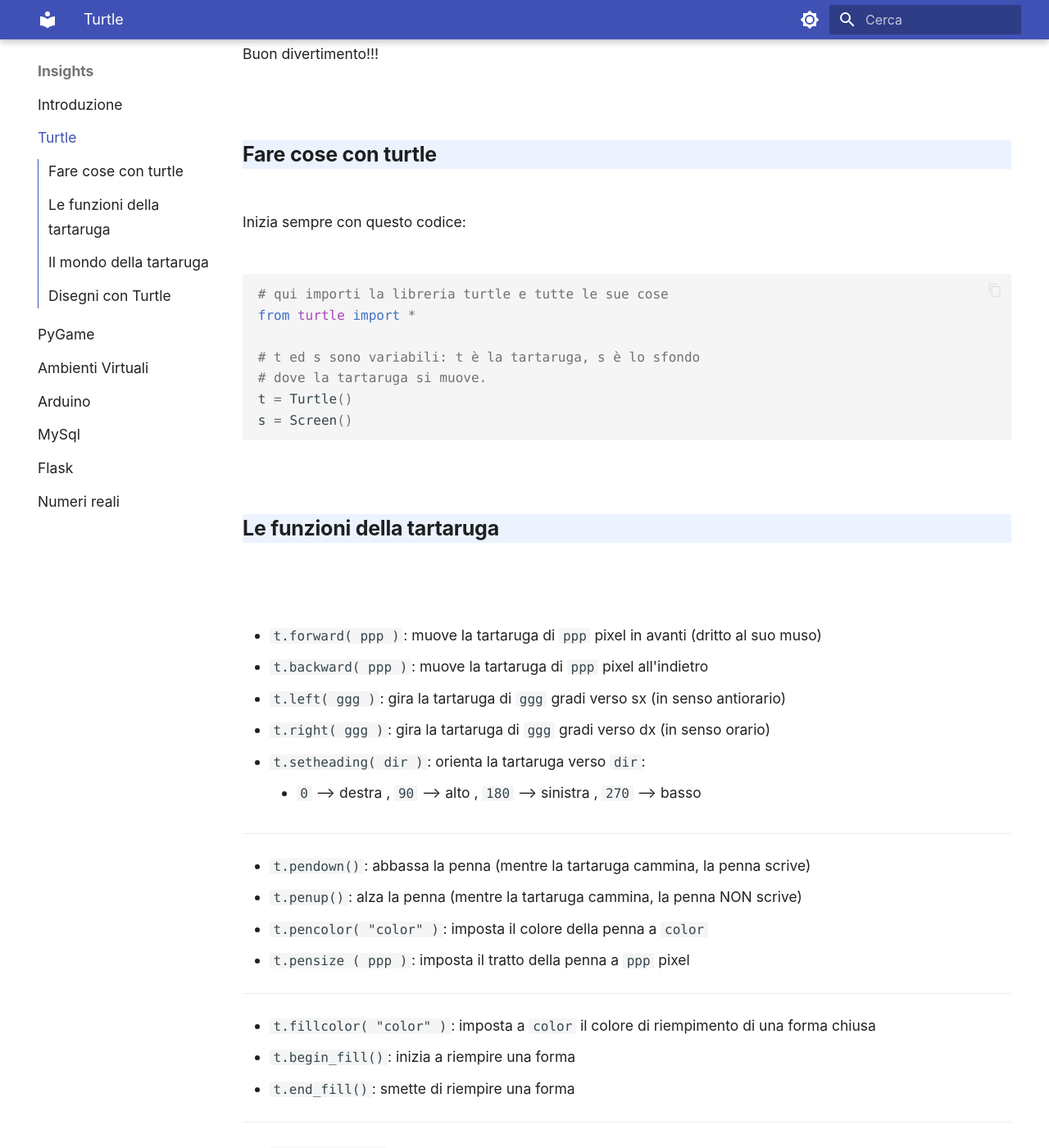
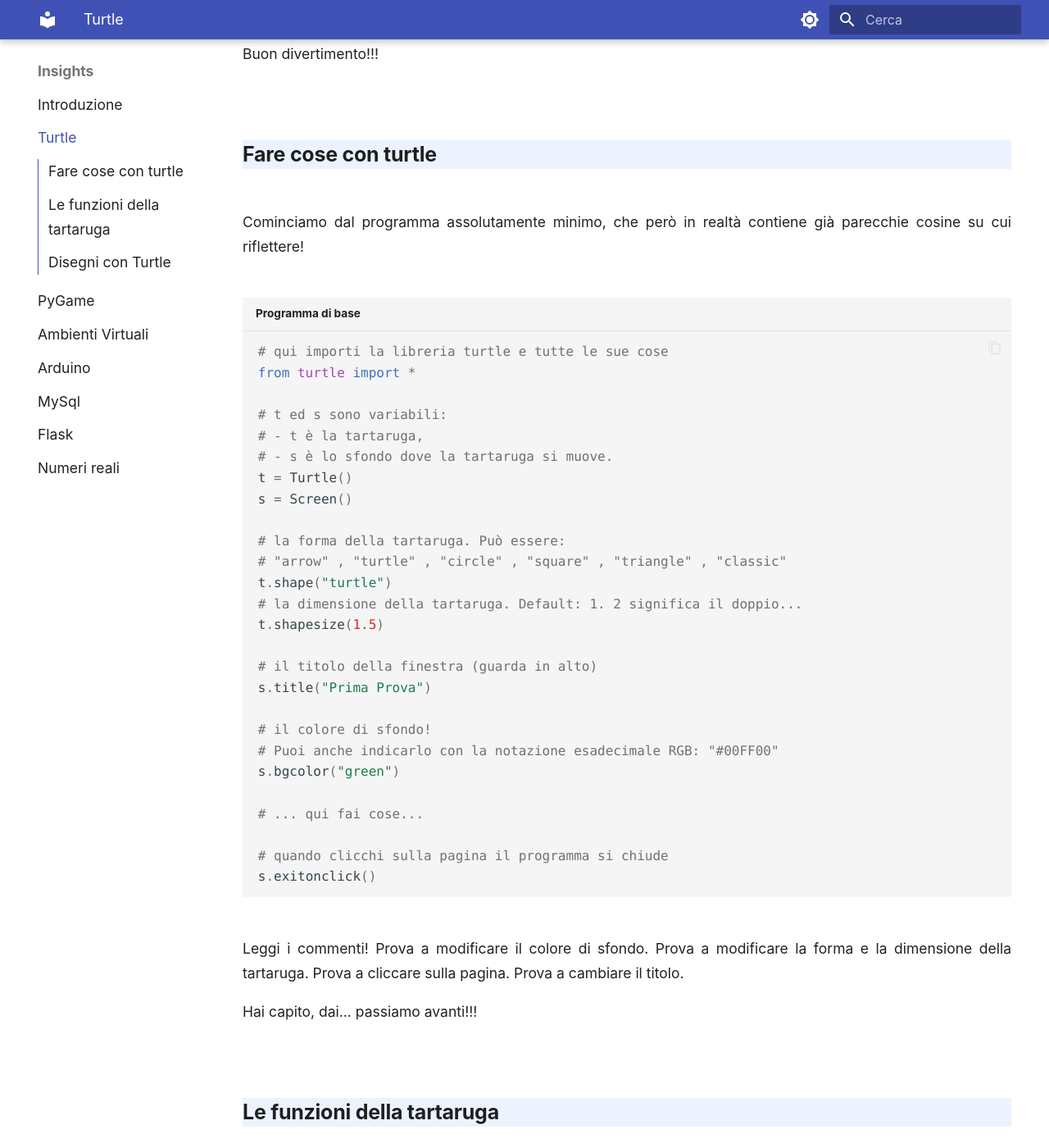
Before and after one commit to adjamhub/pyhandouts, an MkDocs documentation site: the page built from docs/insights/01_turtle.md, in a window 1280 px wide and 1400 px high, scrolled down 390 px. Shown: the whole window at 82% size. Built offline with MkDocs 1.6.1 and Material for MkDocs 9.7.7, drawn with Linux system fonts in a browser that asks for light colours; some of the changed text lies outside the part shown.

Commit message:
turtle++. Primi steps

````diff
--- a/docs/insights/01_turtle.md
+++ b/docs/insights/01_turtle.md
@@ -13,17 +13,45 @@ Buon divertimento!!!
 <!-- ################################################################################# -->
 ## Fare cose con turtle
 
-Inizia sempre con questo codice:
+Cominciamo dal programma assolutamente minimo, che però in realtà contiene già parecchie cosine su cui riflettere!
 
-``` py
+``` py title="Programma di base"
 # qui importi la libreria turtle e tutte le sue cose
 from turtle import *
 
-# t ed s sono variabili: t è la tartaruga, s è lo sfondo
-# dove la tartaruga si muove.
+# t ed s sono variabili:
+# - t è la tartaruga,
+# - s è lo sfondo dove la tartaruga si muove.
 t = Turtle()
 s = Screen()
+
+# la forma della tartaruga. Può essere:
+# "arrow" , "turtle" , "circle" , "square" , "triangle" , "classic"
+t.shape("turtle")
+# la dimensione della tartaruga. Default: 1. 2 significa il doppio...
+t.shapesize(1.5)
+
+# il titolo della finestra (guarda in alto)
+s.title("Prima Prova")
+
+# il colore di sfondo!
+# Puoi anche indicarlo con la notazione esadecimale RGB: "#00FF00"
+s.bgcolor("green")
+
+# ... qui fai cose...
+
+# quando clicchi sulla pagina il programma si chiude
+s.exitonclick()
+
+
 ```
+
+Leggi i commenti! Prova a modificare il colore di sfondo. Prova a modificare la forma e la dimensione della tartaruga.
+Prova a cliccare sulla pagina. Prova a cambiare il titolo.
+
+Hai capito, dai... passiamo avanti!!!
+
+
 
 ## Le funzioni della tartaruga
 
@@ -77,14 +97,6 @@ s = Screen()
 - `t.goto( x , y )`: porta la tartaruga al punto `(x,y)`
 - `t.home()`: porta la tartaruga a casa (al centro)
 
-
-## Il mondo della tartaruga
-
-<br>
-
-- `s.bgcolor( "color" )`: imposta il colore di sfondo
-- `s.exitonclick()`: chiude la finestra `on click`
-- `s.title( "Titolo della finestra" )`: imposta il titolo della finestra.
 
 
 ## Disegni con Turtle
````
Also changed, not shown: other parts of docs/insights/01_turtle.md (+0 -8 lines).
